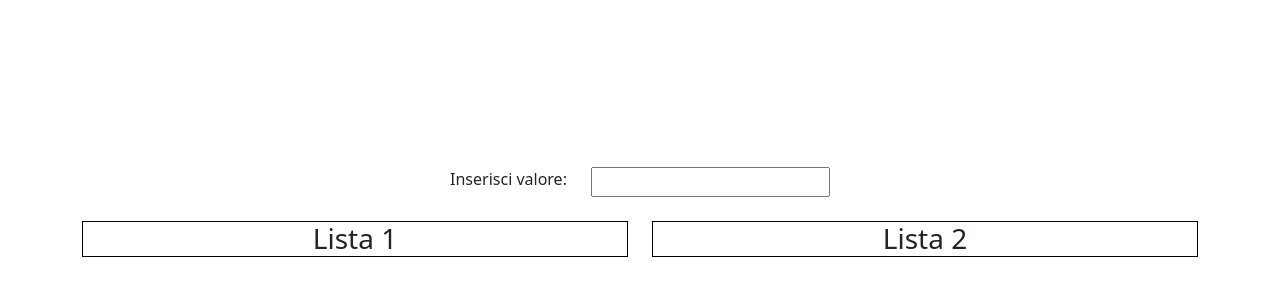
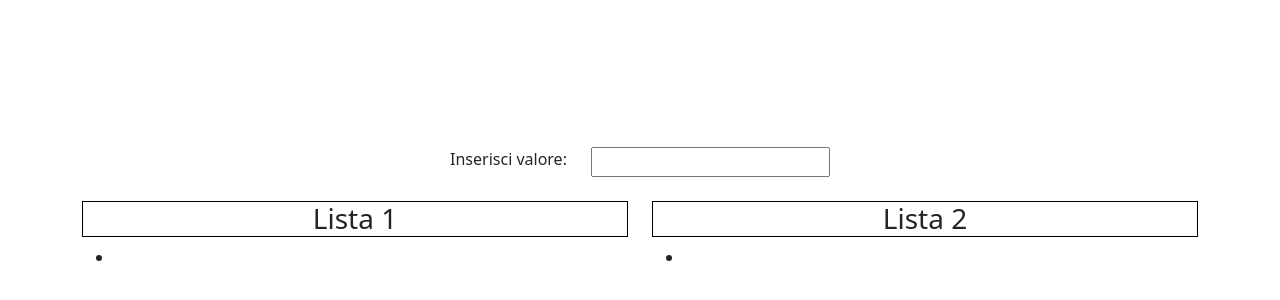
Before and after one commit to ruggerifrancesco/vue-todolist, a plain HTML site: page index.html in a window 1280 px wide. Shown: the part 184-484 px from the top of the page. Drawn offline with nearby package versions, Linux system fonts and the light colour scheme.

Commit message:
Added ul list tags

```diff
--- a/index.html
+++ b/index.html
@@ -38,9 +38,15 @@
                 <div class="row">
                   <div class="col">
                     <h3 class="border-black border-1 border">Lista 1</h3>
+                    <ul>
+                        <li></li>
+                    </ul>
                   </div>
                   <div class="col">
                     <h3 class="border-black border-1 border">Lista 2</h3>
+                    <ul>
+                        <li></li>
+                    </ul>
                   </div>
                 </div>
               </div>
```
